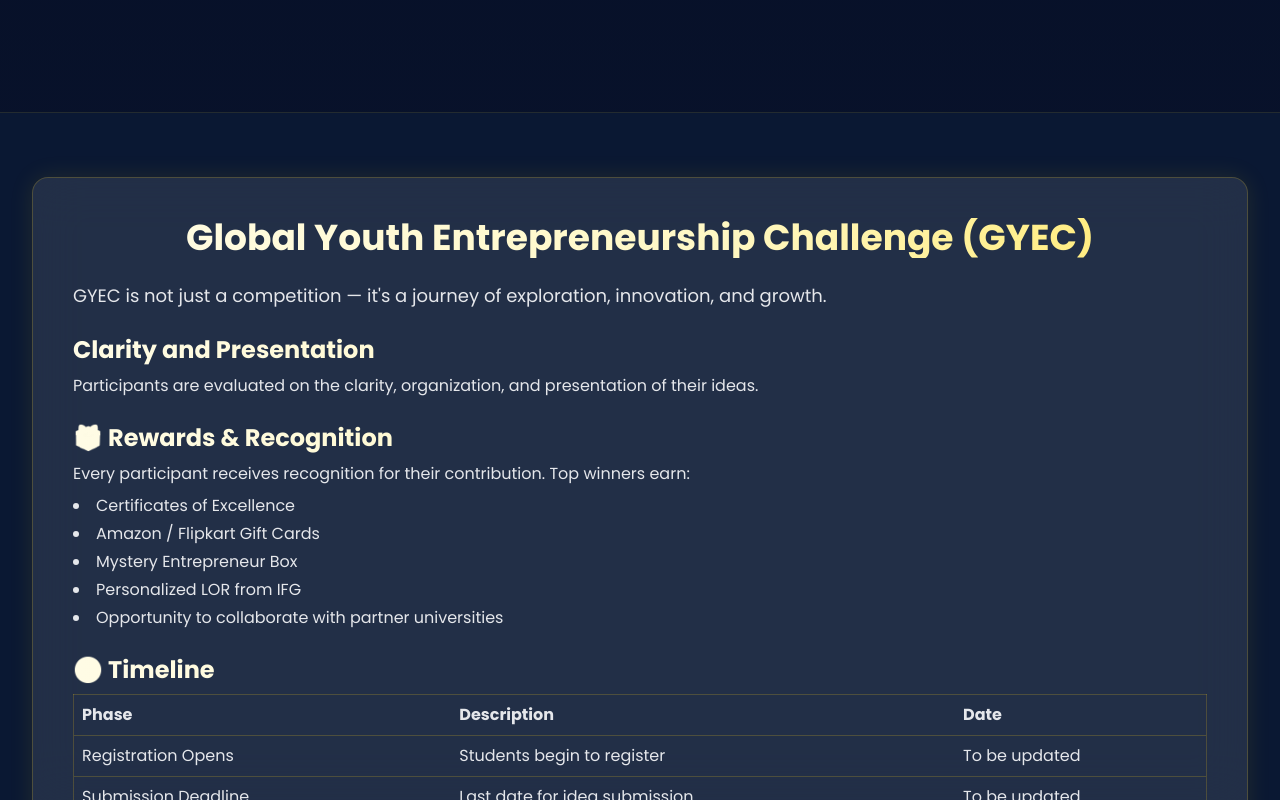
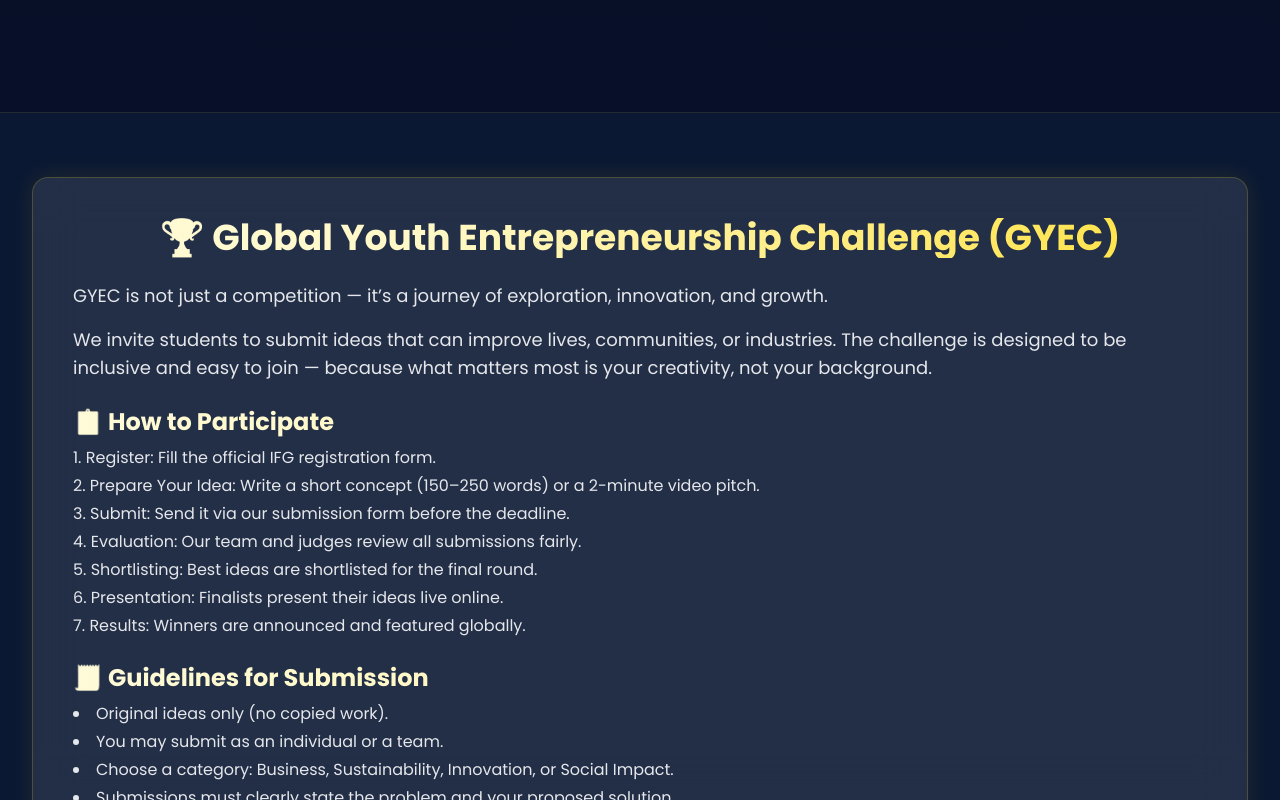
Before and after one commit to Arush-Developer/IFG-Website, a React (Vite) app: page /about in a window 1280 px wide. Shown: the part 2000-2800 px from the top of the page. Built offline with nearby package versions, Linux system fonts and the light colour scheme.

Commit message:
Update AboutPage.tsx

```diff
--- a/src/pages/AboutPage.tsx
+++ b/src/pages/AboutPage.tsx
@@ -116,27 +116,58 @@ const AboutPage: React.FC = () => {
       <section className="py-16 border-t border-yellow-400/10" style={{ backgroundColor: '#0A1833' }}>
         <div className="max-w-7xl mx-auto px-4 sm:px-6 lg:px-8">
           <div className="bg-white/10 backdrop-blur-xl border border-yellow-400/20 rounded-2xl p-10 shadow-[0_0_25px_rgba(255,215,0,0.1)] hover:shadow-[0_0_40px_rgba(255,215,0,0.2)] transition-all">
+
             <h2 className="text-3xl sm:text-4xl font-bold mb-6 text-transparent bg-clip-text bg-gradient-flow text-center">
-              Global Youth Entrepreneurship Challenge (GYEC)
+              🏆 Global Youth Entrepreneurship Challenge (GYEC)
             </h2>
+
+            <p className="text-gray-200 text-lg mb-4">
+              GYEC is not just a competition — it’s a journey of exploration, innovation, and growth.
+            </p>
             <p className="text-gray-200 text-lg mb-6">
-              GYEC is not just a competition — it's a journey of exploration, innovation, and growth.
+              We invite students to submit ideas that can improve lives, communities, or industries. The challenge is designed to be inclusive and easy to join — because what matters most is your creativity, not your background.
             </p>
 
-            {/* Clarity & Presentation */}
+            {/* How to Participate */}
             <div className="mb-6">
-              <h3 className="text-2xl font-bold mb-2 text-transparent bg-clip-text bg-gradient-flow">
-                Clarity and Presentation
-              </h3>
-              <p className="text-gray-200">Participants are evaluated on the clarity, organization, and presentation of their ideas.</p>
+              <h3 className="text-2xl font-bold mb-2 text-transparent bg-clip-text bg-gradient-flow">📋 How to Participate</h3>
+              <ol className="list-decimal list-inside text-gray-200 space-y-1">
+                <li>Register: Fill the official IFG registration form.</li>
+                <li>Prepare Your Idea: Write a short concept (150–250 words) or a 2-minute video pitch.</li>
+                <li>Submit: Send it via our submission form before the deadline.</li>
+                <li>Evaluation: Our team and judges review all submissions fairly.</li>
+                <li>Shortlisting: Best ideas are shortlisted for the final round.</li>
+                <li>Presentation: Finalists present their ideas live online.</li>
+                <li>Results: Winners are announced and featured globally.</li>
+              </ol>
             </div>
 
-            {/* Rewards & Recognition */}
+            {/* Guidelines for Submission */}
             <div className="mb-6">
-              <h3 className="text-2xl font-bold mb-2 text-transparent bg-clip-text bg-gradient-flow">
-                🎁 Rewards & Recognition
-              </h3>
-              <p className="text-gray-200 mb-2">Every participant receives recognition for their contribution. Top winners earn:</p>
+              <h3 className="text-2xl font-bold mb-2 text-transparent bg-clip-text bg-gradient-flow">🧾 Guidelines for Submission</h3>
+              <ul className="list-disc list-inside text-gray-200 space-y-1">
+                <li>Original ideas only (no copied work).</li>
+                <li>You may submit as an individual or a team.</li>
+                <li>Choose a category: Business, Sustainability, Innovation, or Social Impact.</li>
+                <li>Submissions must clearly state the problem and your proposed solution.</li>
+                <li>Optional visuals or sketches are welcome.</li>
+              </ul>
+            </div>
+
+            {/* Judging Criteria */}
+            <div className="mb-6">
+              <h3 className="text-2xl font-bold mb-2 text-transparent bg-clip-text bg-gradient-flow">⚙️ Judging Criteria</h3>
+              <ul className="list-disc list-inside text-gray-200 space-y-1">
+                <li>Creativity and uniqueness</li>
+                <li>Practicality and feasibility</li>
+                <li>Impact and relevance</li>
+                <li>Clarity and presentation</li>
+              </ul>
+            </div>
+
+            {/* Rewards & Timeline */}
+            <div className="mb-6">
+              <h3 className="text-2xl font-bold mb-2 text-transparent bg-clip-text bg-gradient-flow">🎁 Rewards & Recognition</h3>
               <ul className="list-disc list-inside text-gray-200 space-y-1">
                 <li>Certificates of Excellence</li>
                 <li>Amazon / Flipkart Gift Cards</li>
@@ -146,11 +177,8 @@ const AboutPage: React.FC = () => {
               </ul>
             </div>
 
-            {/* Timeline */}
-            <div>
-              <h3 className="text-2xl font-bold mb-2 text-transparent bg-clip-text bg-gradient-flow">
-                🕐 Timeline
-              </h3>
+            <div className="mb-6">
+              <h3 className="text-2xl font-bold mb-2 text-transparent bg-clip-text bg-gradient-flow">🕐 Timeline</h3>
               <div className="overflow-x-auto">
                 <table className="w-full text-gray-200 border-collapse border border-yellow-400/20">
                   <thead>
```
